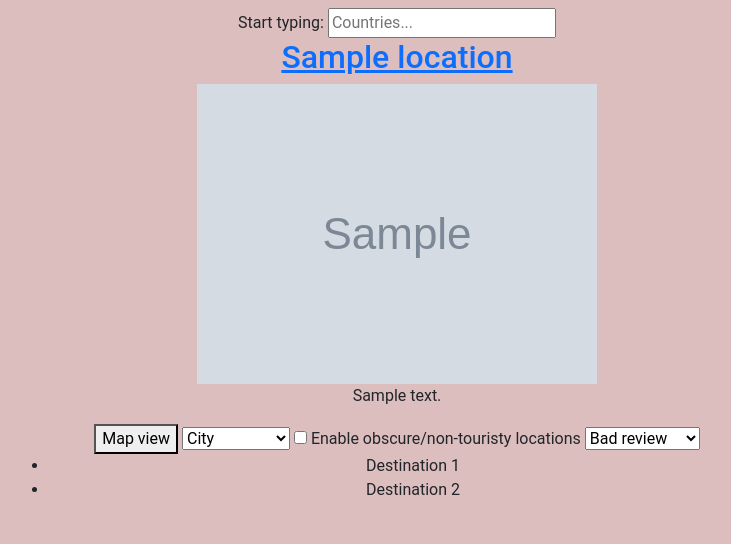
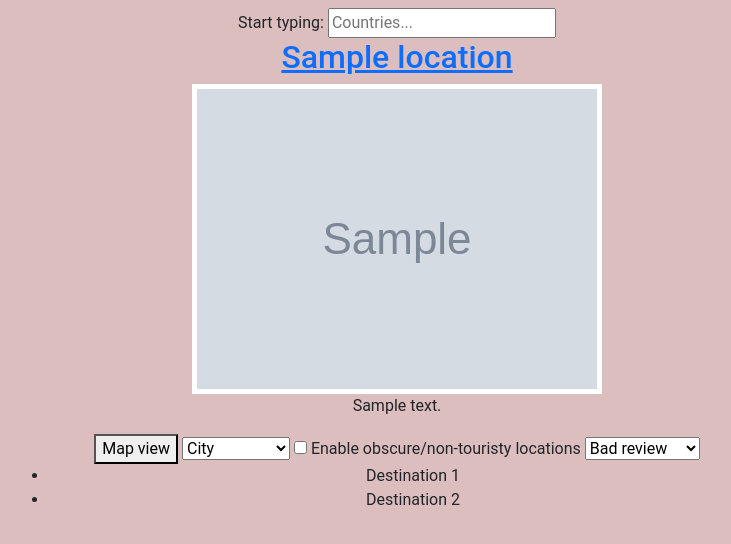
Before and after one commit to SamMartin92/hackathon-team-10, a Django app: page /destinations/ in a window 1280 px wide. Shown: the part 96-640 px from the top of the page, without its empty margins (243-974 px from the left). Run offline with Django 5.2, Linux system fonts and the light colour scheme; tables that the repository leaves empty hold one stand-in row (values such as "Sample post"); grey boxes marked "Sample" are stand-in pictures; some libraries are stand-ins or nearby versions.

Commit message:
Add border to images

```diff
--- a/destinations/templates/destinations/detail.html
+++ b/destinations/templates/destinations/detail.html
@@ -3,7 +3,6 @@
 {% block content %}
 
 <div class="container-fluid">
-
 
     <div class="container">
         <div class="row">
--- a/destinations/templates/destinations/location_list.html
+++ b/destinations/templates/destinations/location_list.html
@@ -14,7 +14,7 @@
                 {% for location in locations %}
                 <div class="col-md-12">
                     <h2><a href="{% url 'location' location.id %}">{{ location.name }}</a></h2>
-                    <img class="img-fluid" src="{{ location.image }}" alt="">
+                    <img class="img-fluid border border-5 border border-white" src="{{ location.image }}" alt="">
                     <p>{{ location.description | safe }}</p>
                 </div>
                 {% endfor %}
```
